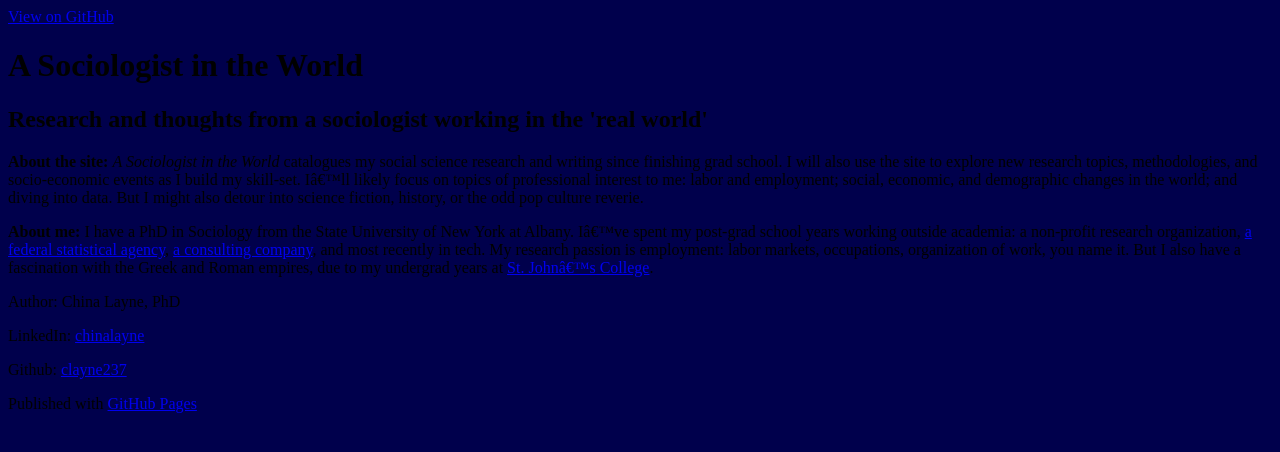
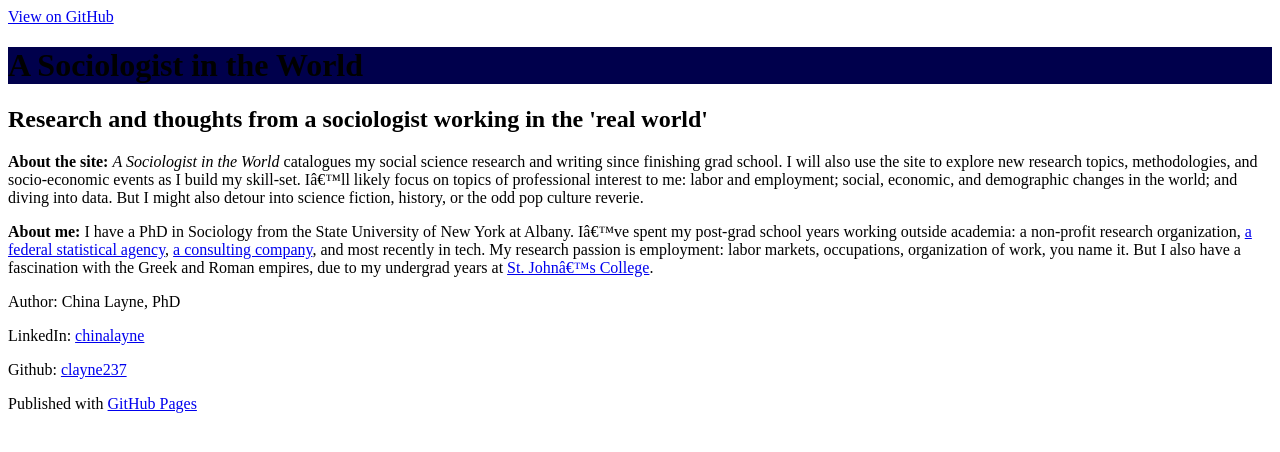
Before and after one commit to clayne237/clayne237.github.io, a Jekyll site: the page built from index.md, in a window 1280 px wide. Shown: the top 452 px of the page. Built offline with Jekyll 4.4.1, drawn with Linux system fonts in a browser that asks for light colours; our own code applies the rules of GitHub Pages for plain Markdown files.

Commit message:
Update default.html

```diff
--- a/_layouts/default.html
+++ b/_layouts/default.html
@@ -3,9 +3,6 @@
 
   <head>
     <style>
-      body {
-              background-color: rgb(0,0,76);
-      }
       h1 {
               background-color: rgb(0,0,76);
       }
```
